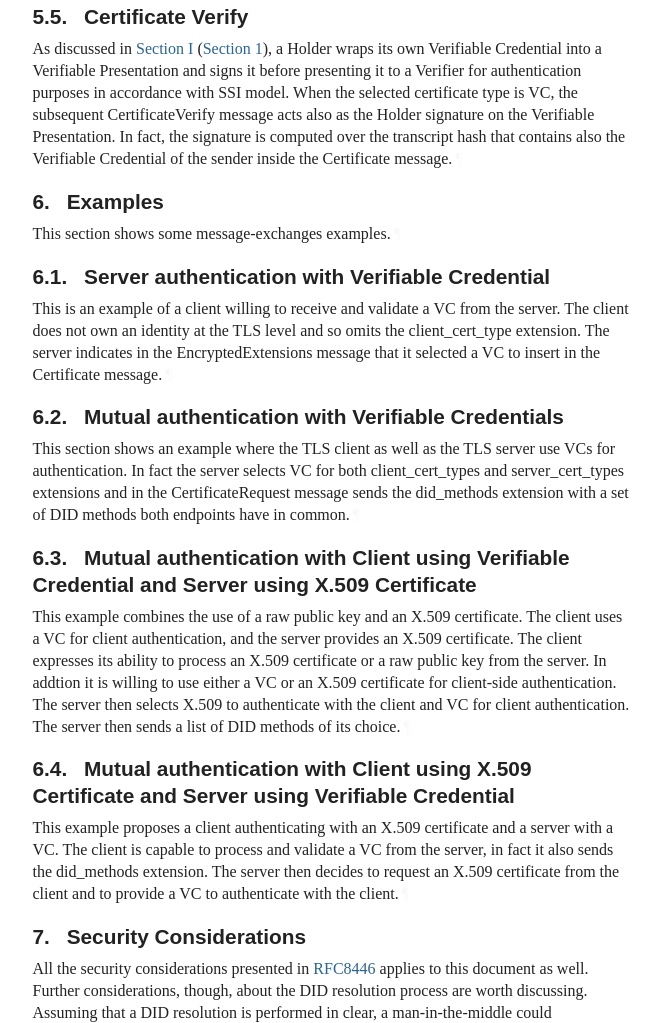
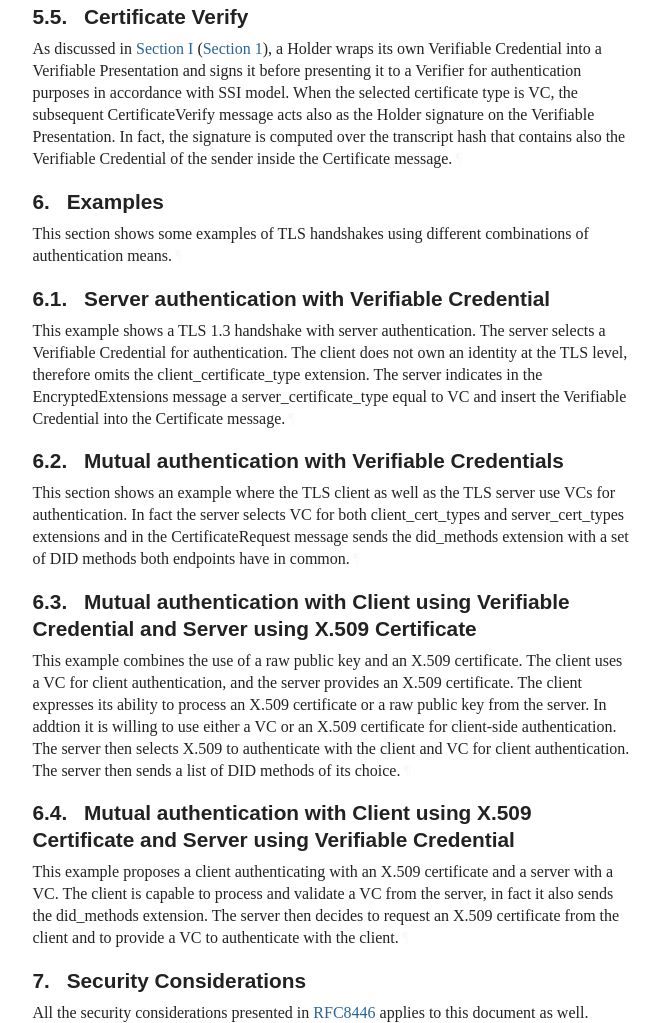
Before and after one commit to thomas-fossati/draft-vesco-vcauthtls, a plain HTML site: page draft-vesco-vcauthtls.html in a window 1280 px wide. Shown: the part 4506-5529 px from the top of the page, without its empty margins (92-752 px from the left). Drawn offline with Linux system fonts and the light colour scheme; a web font is replaced by a local one.

Commit message:
Script updating gh-pages from 2a3403a. [ci skip]

```diff
--- a/draft-vesco-vcauthtls.html
+++ b/draft-vesco-vcauthtls.html
@@ -1381,13 +1381,15 @@ struct {
       <h2 id="name-examples">
 <a href="#section-6" class="section-number selfRef">6. </a><a href="#name-examples" class="section-name selfRef">Examples</a>
       </h2>
-<p id="section-6-1">This section shows some message-exchanges examples.<a href="#section-6-1" class="pilcrow">¶</a></p>
+<p id="section-6-1">This section shows some examples of TLS handshakes using different combinations of authentication means.<a href="#section-6-1" class="pilcrow">¶</a></p>
 <div id="server-authentication-with-verifiable-credential">
 <section id="section-6.1">
         <h3 id="name-server-authentication-with-">
 <a href="#section-6.1" class="section-number selfRef">6.1. </a><a href="#name-server-authentication-with-" class="section-name selfRef">Server authentication with Verifiable Credential</a>
         </h3>
-<p id="section-6.1-1">This is an example of a client willing to receive and validate a VC from the server. The client does not own an identity at the TLS level and so omits the client_cert_type extension. The server indicates in the EncryptedExtensions message that it selected a VC to insert in the Certificate message.<a href="#section-6.1-1" class="pilcrow">¶</a></p>
+<p id="section-6.1-1">This example shows a TLS 1.3 handshake with server authentication. The server selects a Verifiable Credential for authentication.
+The client does not own an identity at the TLS level, therefore omits the client_certificate_type extension. The server indicates in the EncryptedExtensions message a
+server_certificate_type equal to VC and insert the Verifiable Credential into the Certificate message.<a href="#section-6.1-1" class="pilcrow">¶</a></p>
 </section>
 </div>
 <div id="mutual-authentication-with-verifiable-credentials">
```
Also changed, not shown: draft-vesco-vcauthtls.txt.
